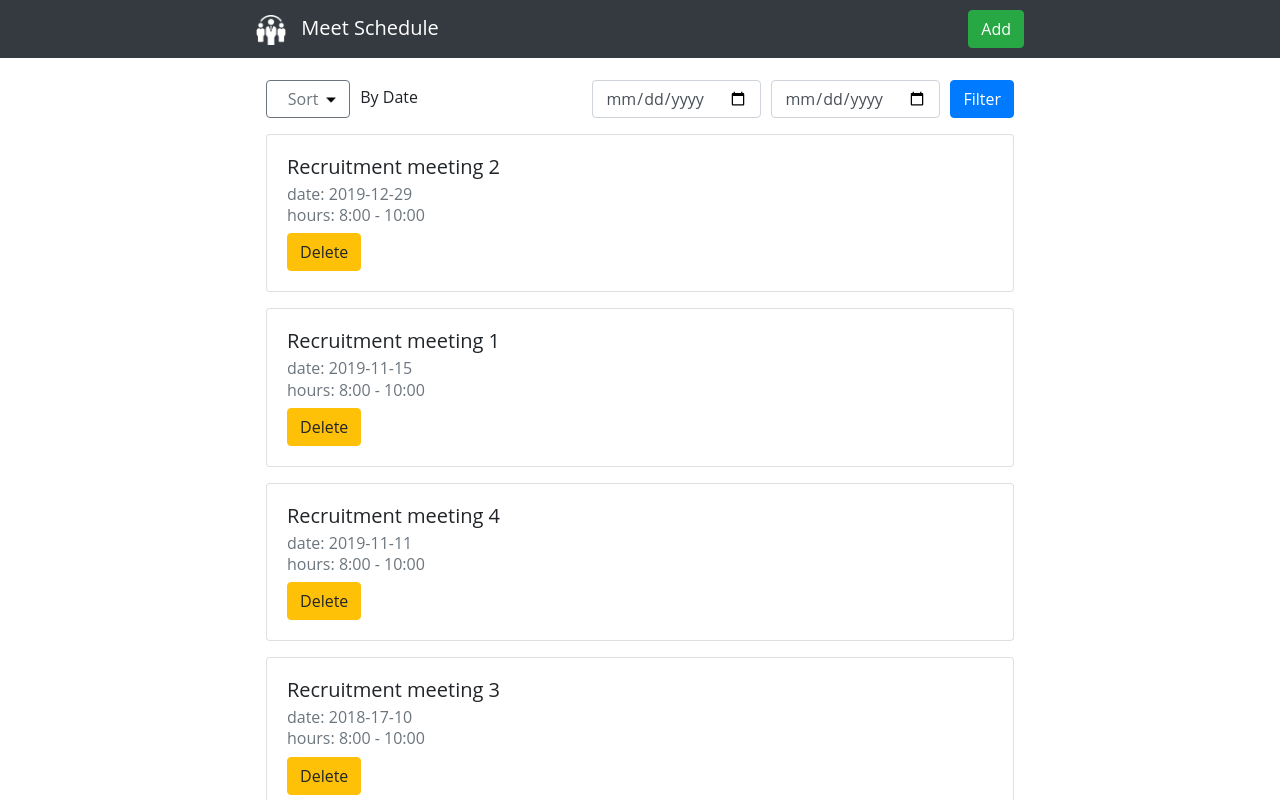
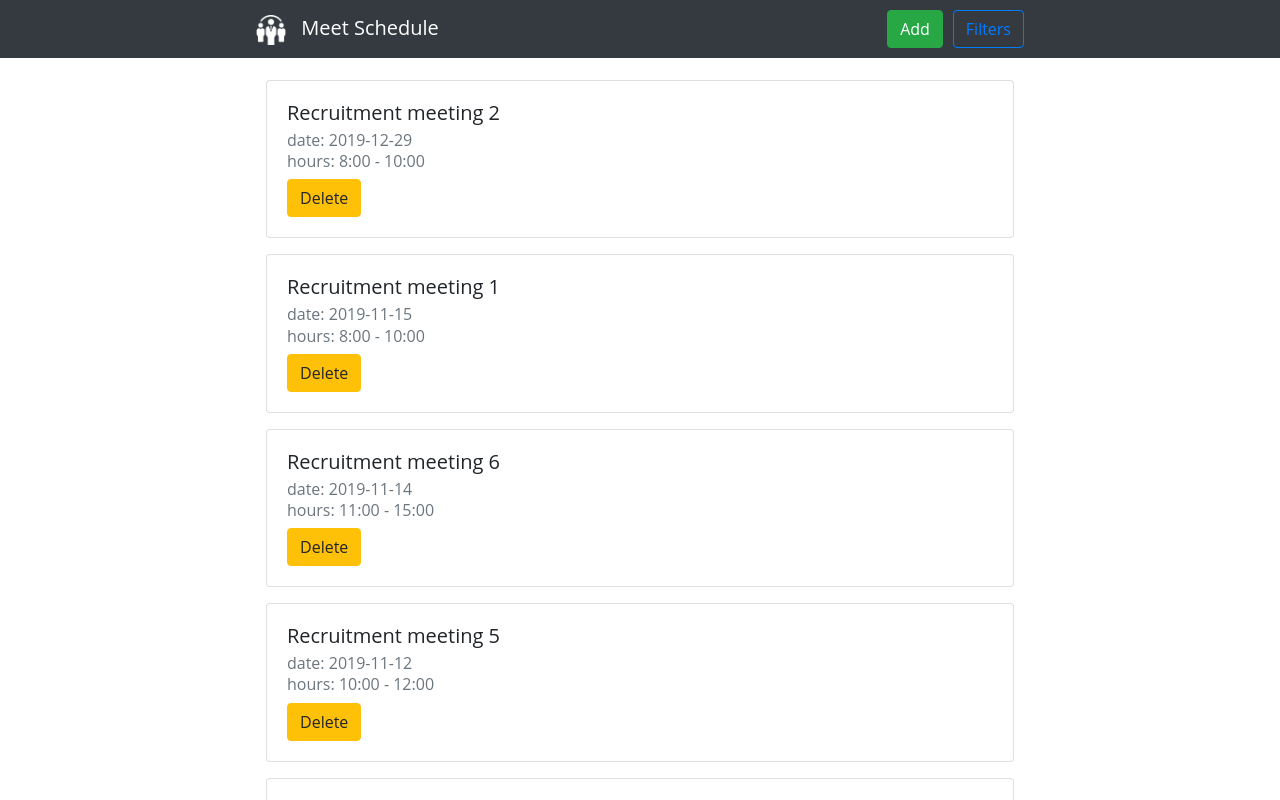
Before and after one commit to lechcirmirakis/meet-schedule, a React (Create React App) app: page / in a window 1280 px wide. Shown: the top 800 px of the page. Built offline with nearby package versions, Linux system fonts and the light colour scheme.

Commit message:
filters almost done

```diff
--- a/src/App.js
+++ b/src/App.js
@@ -12,15 +12,20 @@ import './App.scss';
 class App extends Component {
   state = {
     list: [],
+    listForReset: [],
     delModalShow: false,
     addModalShow: false,
     formValid: false,
     hourValid: true,
     todaDate: false,
     sortAscent: true,
+    filtersState: false,
     dateRange: {
-      from: '',
-      to: ''
+      dateFrom: '',
+      dateTo: '',
+      disabledTo: true,
+      validInputs: false,
+      validDates: false
     },
     formInputs: {
       name: {
@@ -116,36 +121,63 @@ class App extends Component {
     this.setState({ list: allMeetings, sortAscent: !sortState });
   }
 
+  filtersTrigger = () => this.setState({ filtersState: !this.state.filtersState });
+
   filterMeetings = () => {
-    console.log('click');
+    let dateFrom = Date.parse(this.state.dateRange.dateFrom);
+    let dateTo = Date.parse(this.state.dateRange.dateTo);
+    const dataRangeState = this.state.dateRange;
+
+    if (dateFrom < dateTo) {
+      console.log(true);
+      const listToFilter = this.state.list;
+      dataRangeState.validDates = true;
+
+      this.setState({ dateRange: dataRangeState, listForReset: listToFilter });
+    }
+    else {
+      console.log(false);
+
+      dataRangeState.validDates = 'error';
+      this.setState({ dateRange: dataRangeState });
+    }
   }
 
-  updateDateHandler = event => {
-    const dateType = event.target.name;
+  resetFilters = () => {
+    const listBeforFilter = this.state.listForReset;
+    const dataRangeReset = this.state.dateRange;
+
+    dataRangeReset.dateFrom = '';
+    dataRangeReset.dateTo = '';
+    dataRangeReset.disabledTo = true;
+    dataRangeReset.validInputs = false;
+    dataRangeReset.validDates = false;
+
+    this.setState({list: listBeforFilter, dateRange: dataRangeReset});
+  }
+
+  updateFiltersHandler = event => {
+    const dateName = event.target.name;
     const dateValue = event.target.value;
 
     const dateRange = { ...this.state.dateRange }
-    dateRange[dateType] = dateValue;
+    dateRange[dateName] = dateValue;
 
-    this.setState({ dateRange: dateRange })
+    if (this.state.dateRange.dateFrom === '') {
+      dateRange.disabledTo = false;
+    }
+    if (this.state.dateRange.dateFrom !== '' && this.state.dateRange.dateTo === '') {
+      dateRange.validInputs = true;
+    }
+
+    this.setState({ dateRange: dateRange });
   }
 
-  updateInputsHandler = (event, name) => {
-    const inputType = event.target.name;
-    const inputValue = event.target.value;
+  updateInputsHandler = event => {
+    const formInputs = { ...this.state.formInputs }
+    formInputs[event.target.name].value = event.target.value;
 
-    if (name === 'add') {
-      const formInputs = { ...this.state.formInputs }
-      formInputs[inputType].value = inputValue;
-
-      this.setState({ formInputs: formInputs })
-    }
-    else {
-      const dataRange = { ...this.state.dataRange }
-      dataRange[inputType] = inputValue;
-
-      this.setState({ dataRange: dataRange })
-    }
+    this.setState({ formInputs: formInputs })
   }
 
   showItemDescript = id => {
@@ -259,18 +291,25 @@ class App extends Component {
       <div className='App'>
         <Navbar
           addTrigger={this.modalTrigger}
+          filtersState={this.state.filtersState}
+          filtersTrigger={this.filtersTrigger}
         />
         <Container>
           <Filters
             sortAscent={this.state.sortAscent}
             sortHandler={this.sortMeetings}
+            filterHandler={this.filterMeetings}
             numberOfMeetings={this.state.list.length}
-            updateDate={this.updateInputsHandler}
+            updateDate={this.updateFiltersHandler}
+            dateRange={this.state.dateRange}
+            filtersState={this.state.filtersState}
+            resetFilters={this.resetFilters}
           />
           <List
             meetList={this.state.list}
             showDescript={this.showItemDescript}
             modalTrigger={this.modalTrigger}
+            filtersState={this.state.filtersState}
           />
           <DelModal
             show={this.state.delModalShow}
--- a/src/components/Filters/filterBox.js
+++ b/src/components/Filters/filterBox.js
@@ -3,19 +3,27 @@ import Button from 'react-bootstrap/Button';
 import Form from 'react-bootstrap/Form';
 
 const filterBox = props => {
+  // console.log(props.dateRange);
+
   return (
     <div className="filter-box">
       <Form.Control
+        value={props.dateRange.dateFrom}
         type="date"
         name="dateFrom"
+        min='1990-01-01'
         onChange={(event) => props.updateDate(event, 'filter')}
       />
       <Form.Control
+        value={props.dateRange.dateTo}
         type="date"
         name="dateTo"
         onChange={(event) => props.updateDate(event, 'filter')}
+        min={props.dateRange.dateFrom}
+        disabled={props.dateRange.disabledTo}
       />
-      <Button>Filter</Button>
+      <Button onClick={props.filterHandler} disabled={!props.dateRange.validInputs}>Filter</Button>
+      <Button onClick={props.resetFilters} disabled={!props.dateRange.validDates} variant="outline-info"> Reset </Button>
     </div>
   )
 }
--- a/src/components/Filters/filters.js
+++ b/src/components/Filters/filters.js
@@ -1,12 +1,38 @@
 import React from 'react';
+import Collapse from 'react-bootstrap/Collapse';
 import FilterBox from './filterBox';
 import SortBox from './sortBox';
 
 const filters = props => {
+  const dateValid = props.dateRange.validDates;
+  let filtersStatus;
+
+  if (dateValid === 'error') {
+    filtersStatus = (
+      <p className="status-error">Start date cannot be greater than end date </p>
+    )
+
+    document.querySelector('.filter-status').style.display = 'block';
+  }
+
+  else {
+    filtersStatus = (
+      <React.Fragment>
+        <p>Show Meetings between:</p>
+        <p> {props.dateRange.dateFrom} - {props.dateRange.dateTo}</p>
+      </React.Fragment>
+    )
+  }
+
   return (
+    <Collapse in={props.filtersState}>
+      <div>
         <div className="filters">
           <FilterBox
             updateDate={props.updateDate}
+            filterHandler={props.filterHandler}
+            dateRange={props.dateRange}
+            resetFilters={props.resetFilters}
           />
           <SortBox
             sortAscent={props.sortAscent}
@@ -14,6 +40,11 @@ const filters = props => {
             numberOfMeetings={props.numberOfMeetings}
           />
         </div>
+        <div className={["filter-status", dateValid ? 'filter-status--show' : null].join(' ')}>
+          {filtersStatus}
+        </div>
+      </div>
+    </Collapse>
   )
 }
 
--- a/src/components/List/list.js
+++ b/src/components/List/list.js
@@ -24,7 +24,10 @@ const list = props => {
   const addButotn = !lengthState ? <Button variant="success" onClick={props.modalTrigger}>Add meeting </Button> : null;
 
   return (
-    <div className={['meet_list', !lengthState ? 'flex-center' : null].join(' ')}>
+    <div
+      className={[
+        'meet_list', !lengthState ? 'flex-center' : null,
+        !props.filtersState ? 'meet_list--nofilters' : null].join(' ')}>
       {icon}
       {meetings}
       {addButotn}
--- a/src/components/List/listItem.js
+++ b/src/components/List/listItem.js
@@ -4,7 +4,7 @@ import Button from 'react-bootstrap/Button';
 import Collapse from 'react-bootstrap/Collapse';
 
 const listItem = props => {
-  console.log('list Item render');
+  // console.log('list Item render');
 
   return (
     <Card>
--- a/src/components/Modals/addModal.js
+++ b/src/components/Modals/addModal.js
@@ -4,8 +4,7 @@ import Modal from 'react-bootstrap/Modal';
 import Form from 'react-bootstrap/Form';
 
 const AppModal = props => {
-  console.log('ADD MODAL RENDER');
-  console.log(props);
+  // console.log('ADD MODAL RENDER');
   const validInfo = !props.hourValid ? <p className="hour_valid">Please enter valid hours</p> : null;
 
   return (
--- a/src/components/Modals/delModal.js
+++ b/src/components/Modals/delModal.js
@@ -3,8 +3,8 @@ import Button from 'react-bootstrap/Button';
 import Modal from 'react-bootstrap/Modal';
 
 const delModal = props => {
-  console.log('DEL MODAL RENDER');
-  console.log(props);
+  // console.log('DEL MODAL RENDER');
+  // console.log(props);
   const closeModal = () => props.delTrigger('del');
 
   return (
--- a/src/components/Navbar/navbar.js
+++ b/src/components/Navbar/navbar.js
@@ -11,11 +11,14 @@ const navbar = props => {
           <img
             alt="App Logo"
             src="images/icons/meet.png"
-            className="App__Logo"
+            className="brand-logo"
           />
-          {' Meet Schedule'}
+          <span className='brand-name'>{' Meet Schedule'}</span>
         </Navbar.Brand>
-        <Button variant="success" onClick={props.addTrigger}>Add</Button>
+        <div className="navbar-buttons">
+          <Button variant="success" onClick={props.addTrigger}>Add</Button>
+          <Button variant={!props.filtersState ? "outline-primary" : "primary"} onClick={props.filtersTrigger}>Filters</Button>
+        </div>
       </Container>
     </Navbar>
   )
--- a/src/static/list.js
+++ b/src/static/list.js
@@ -35,4 +35,22 @@ export default ([
     endTime: '10:00',
     open: false
   },
+  {
+    id: 5,
+    title: 'Recruitment meeting 5',
+    descript: 'Lorem ipsum dolor sit amet, consectetur adipiscing elit, sed do eiusmod tempor incididunt ut labore et dolore magna aliqua. Ut enim ad minim veniam, quis nostrud exercitation ullamco laboris nisi ut aliquip ex ea commodo consequat.',
+    date: '2019-11-12',
+    startTime: '10:00',
+    endTime: '12:00',
+    open: false
+  },
+  {
+    id: 6,
+    title: 'Recruitment meeting 6',
+    descript: 'Lorem ipsum dolor sit amet, consectetur adipiscing elit, sed do eiusmod tempor incididunt ut labore et dolore magna aliqua. Ut enim ad minim veniam, quis nostrud exercitation ullamco laboris nisi ut aliquip ex ea commodo consequat.',
+    date: '2019-11-14',
+    startTime: '11:00',
+    endTime: '15:00',
+    open: false
+  },
 ])
--- a/src/styles/partials/_filters.scss
+++ b/src/styles/partials/_filters.scss
@@ -3,6 +3,8 @@
   display: flex;
   justify-content: space-between;
   flex-direction: column;
+  border-bottom: 1px solid #ced4da;
+  padding-bottom: 10px;
 
   .sorting-box {
     @include mediumLarge {
@@ -21,6 +23,10 @@
         margin-bottom: 0;
         margin-left: 10px;
       }
+    }
+
+    button:last-child {
+      margin-left: 10px;
     }
 
     .form-control {
@@ -42,3 +48,23 @@
     align-items: center;
   }
 }
+
+.filter-status {
+  text-align: center;
+  text-align: center;
+  margin: 20px 0;
+  display: none;
+
+  p {
+    margin-bottom: 0;
+  }
+
+  .status-error {
+    font-size: 0.8rem;
+    color: red;
+  }
+}
+
+.filter-status--show {
+  display: block;
+}
--- a/src/styles/partials/_list.scss
+++ b/src/styles/partials/_list.scss
@@ -18,6 +18,11 @@
     width: 100px;
     margin-bottom: 30px;
   }
+}
+
+.meet_list--nofilters {
+  margin: 80px 0 0;
+  min-height: calc(100vh - 217px);
 }
 
 .card {
--- a/src/styles/partials/_navbar.scss
+++ b/src/styles/partials/_navbar.scss
@@ -1,5 +1,23 @@
-.App__Logo {
+.brand-logo {
   width: 30px;
   height: 30px;
   margin-right: 10px;
 }
+
+.brand-name {
+  display: none;
+
+  @include medium {
+    display: inline;
+  }
+}
+
+.navbar-buttons {
+  width: 50%;
+  display: flex;
+  justify-content: flex-end;
+
+  button:last-child {
+    margin-left: 10px;
+  }
+}
```
Lines whose indentation alone changed are shown as unchanged.
